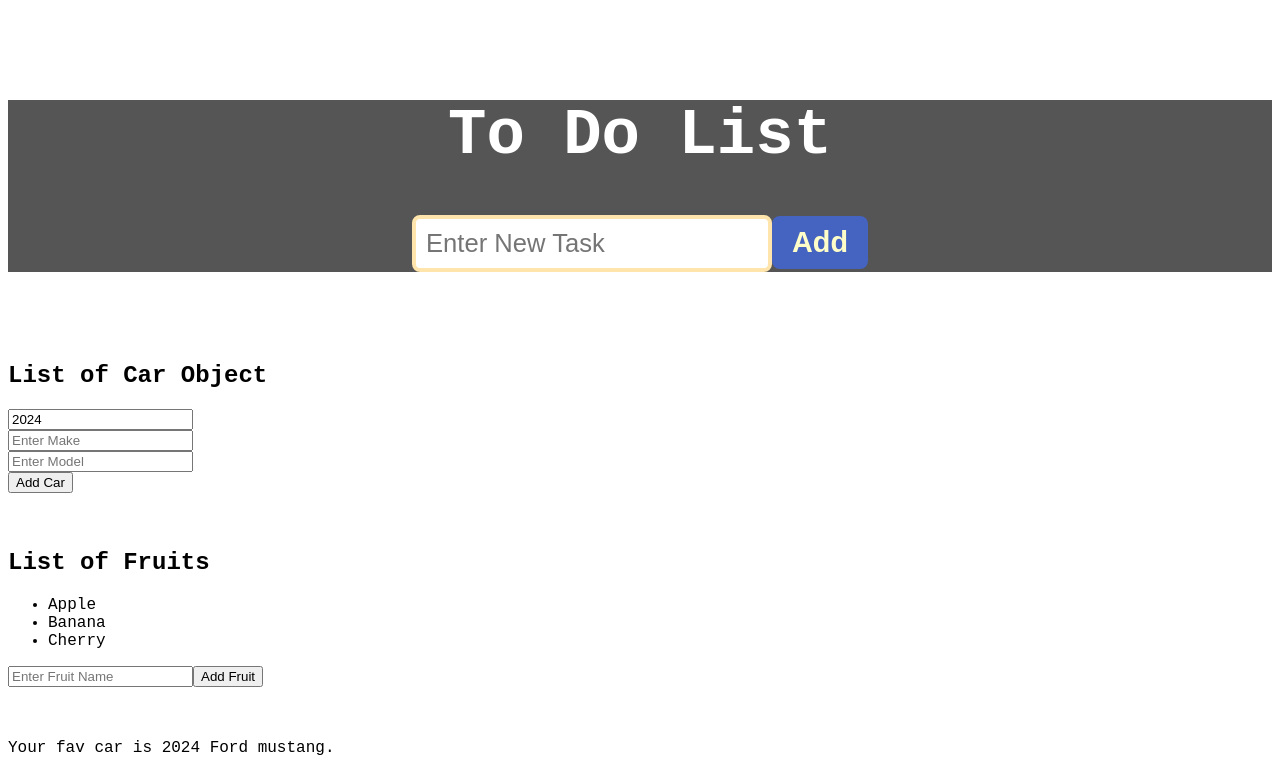
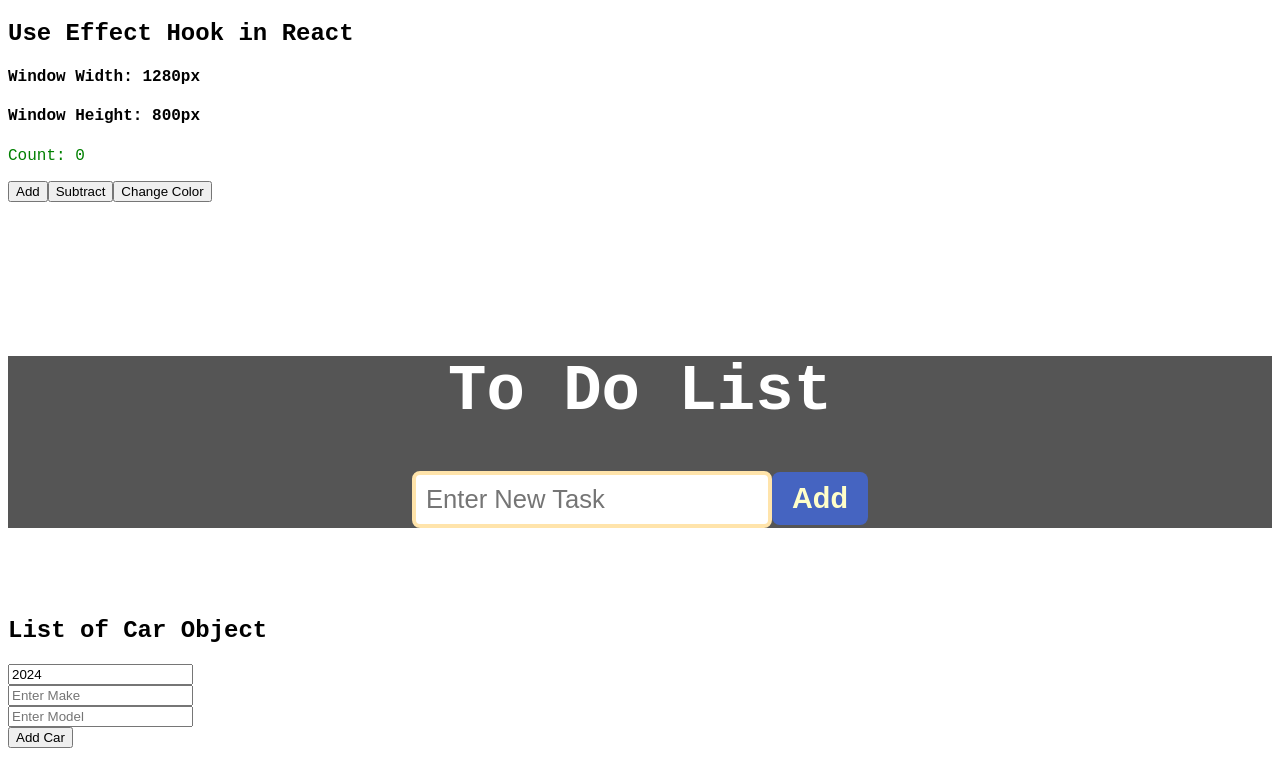
Before and after one commit to ashim-nepal/Frontend-React-All, a React (Vite) app in the folder React-Learning-Course/website/my-app-3/: page / in a window 1280 px wide. Shown: the top 771 px of the page. Built offline with nearby package versions, Linux system fonts and the light colour scheme.

Commit message:
useEffect Hook in react

```diff
--- a/React-Learning-Course/website/my-app-3/src/App.jsx
+++ b/React-Learning-Course/website/my-app-3/src/App.jsx
@@ -3,11 +3,15 @@
 import ColorPicker from "./ColorPicker"
 import MyComponent from "./MyComponent"
 import ToDoList from "./ToDoList"
+import UseEffct from "./UseEffct"
 
 function App() {
 
   return (
     <>
+    <h2>Use Effect Hook in React</h2>
+    <UseEffct/>
+    <br/><br/><br/>
     <div><ToDoList/></div>
     <br/><br/><br/>
     <ArrayObjectStateUpd/><br/><br/>
--- /dev/null
+++ b/React-Learning-Course/website/my-app-3/src/UseEffct.jsx
@@ -0,0 +1,62 @@
+import React, {useState, useEffect, useImperativeHandle} from "react";
+
+function UseEffct(){
+
+    const [count, setCount] = useState(0);
+    const [color, setColor] = useState("green")
+
+    const [width, setWidth] = useState(window.innerWidth);
+    const [height, setHeight] = useState(window.innerHeight);
+
+    useEffect(() =>{
+        document.title = `Count ${count} - ${color}`;
+
+    }, [count, color]);
+
+    function addCount(){
+        setCount(c => c + 1)
+    }
+    function decreaseCount(){
+        setCount(c => c - 1)
+    }
+
+    function changeColor(){
+        setColor(c => c === "green" ? "red" : "green");
+    }
+
+    useEffect(()=>{
+        window.addEventListener("resize", handleResize);
+        console.log("Added Event listner");
+
+        return() =>{
+            window.removeEventListener("resize", handleResize);
+            console.log("Removed Event listner");
+        }
+    }, []);
+
+    useEffect(()=>{
+        document.title = `Size: ${width} x ${height}`;
+    }, [width, height]);
+
+
+
+    function handleResize(){
+        setWidth(window.innerWidth);
+        setHeight(window.innerHeight);
+    }
+
+    return(
+        <div>
+            <h4>Window Width: {width}px</h4>
+            <h4>Window Height: {height}px</h4>
+            <p style={{color: color}}>Count: {count}</p>
+            <button onClick={addCount}>Add</button>
+            <button onClick={decreaseCount}>Subtract</button>
+            <button onClick={changeColor}>Change Color</button>
+        </div>
+    );
+
+
+}
+
+export default UseEffct;
```
